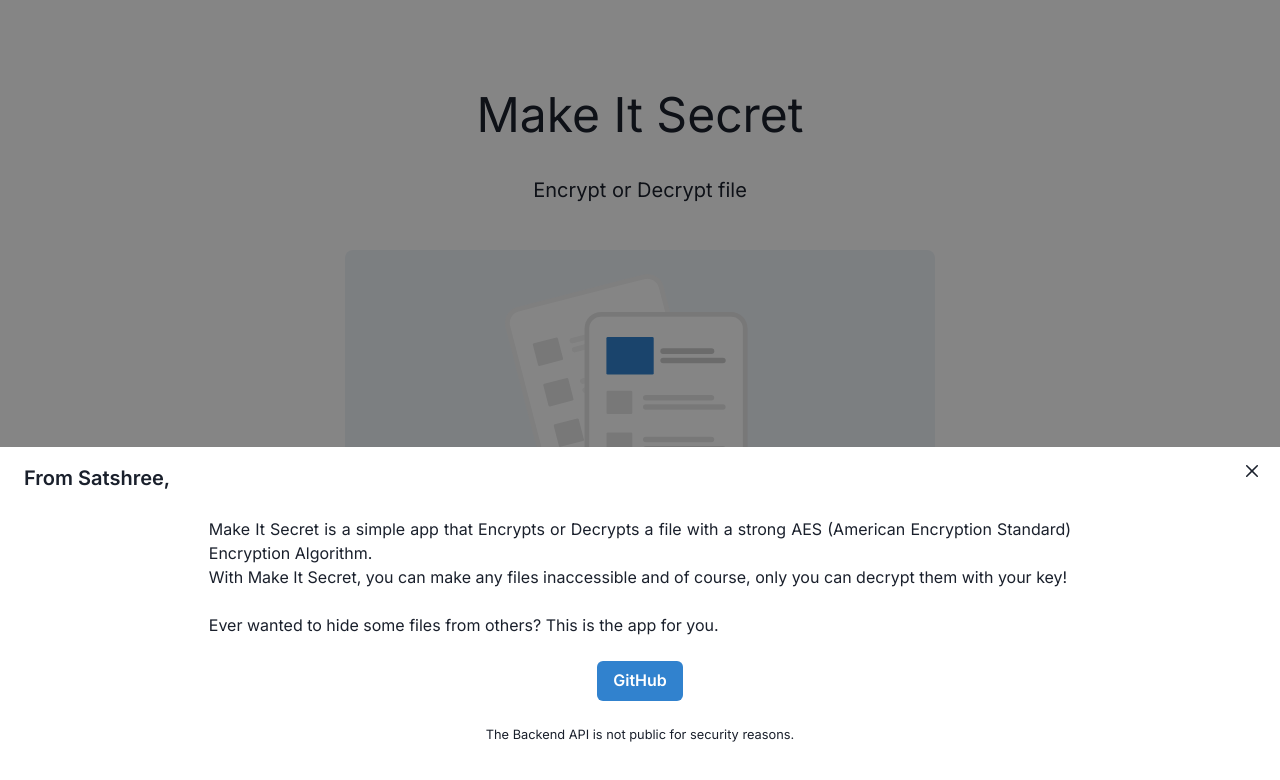
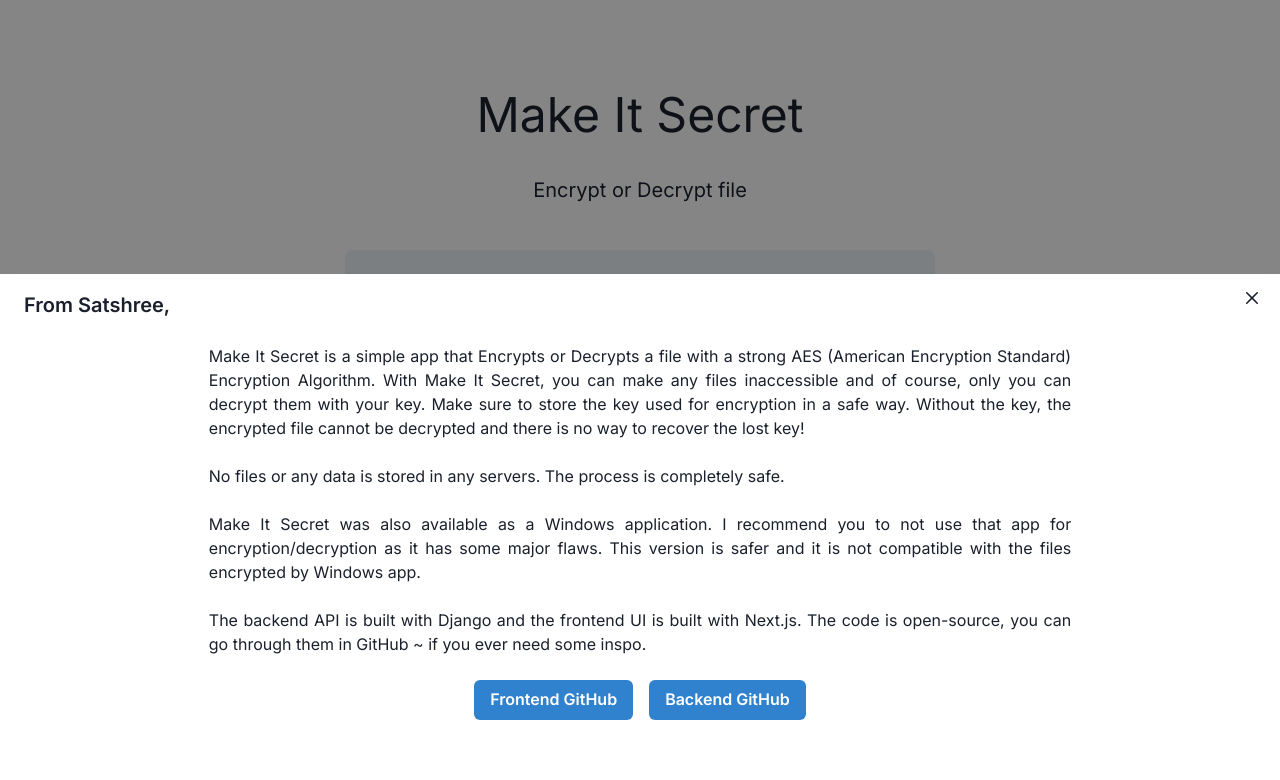
Before and after one commit to satshree/make-it-secret-frontend, a Next.js app: page / in a window 1280 px wide. Both pictures are taken after a click on the button "About Make it Secret". Shown: the top 780 px of the page. Built offline with nearby package versions, Linux system fonts and the light colour scheme; no server answers.

Commit message:
updated about section

```diff
--- a/src/components/AboutDrawer/index.js
+++ b/src/components/AboutDrawer/index.js
@@ -14,6 +14,7 @@ import {
   Link,
   Center,
   Button,
+  HStack,
 } from "@chakra-ui/react";
 
 import Label from "../Label";
@@ -56,16 +57,31 @@ export default class AboutDrawer extends Component {
                   <Label>
                     Make It Secret is a simple app that Encrypts or Decrypts a
                     file with a strong AES (American Encryption Standard)
-                    Encryption Algorithm.
-                  </Label>
-                  <Label>
-                    With Make It Secret, you can make any files inaccessible and
-                    of course, only you can decrypt them with your key!
+                    Encryption Algorithm. With Make It Secret, you can make any
+                    files inaccessible and of course, only you can decrypt them
+                    with your key. Make sure to store the key used for
+                    encryption in a safe way. Without the key, the encrypted
+                    file cannot be decrypted and there is no way to recover the
+                    lost key!
                   </Label>
                   <br />
                   <Label>
-                    Ever wanted to hide some files from others? This is the app
-                    for you.
+                    No files or any data is stored in any servers. The process
+                    is completely safe.
+                  </Label>
+                  <br />
+                  <Label>
+                    Make It Secret was also available as a Windows application.
+                    I recommend you to not use that app for
+                    encryption/decryption as it has some major flaws. This
+                    version is safer and it is not compatible with the files
+                    encrypted by Windows app.
+                  </Label>
+                  <br />
+                  <Label>
+                    The backend API is built with Django and the frontend UI is
+                    built with Next.js. The code is open-source, you can go
+                    through them in GitHub ~ if you ever need some inspo.
                   </Label>
                 </div>
               </Center>
@@ -73,23 +89,26 @@ export default class AboutDrawer extends Component {
             <br />
             <Box>
               <Center>
+                <HStack spacing="1rem">
                   <Link
                     href="https://github.com/satshree/make-it-secret-frontend"
                     isExternal={true}
                   >
                     <Button variant="solid" colorScheme="blue">
-                    GitHub
+                      Frontend GitHub
                     </Button>
                   </Link>
+                  <Link
+                    href="https://github.com/satshree/make-it-secret-api"
+                    isExternal={true}
+                  >
+                    <Button variant="solid" colorScheme="blue">
+                      Backend GitHub
+                    </Button>
+                  </Link>
+                </HStack>
               </Center>
               <br />
-              <Center>
-                <small>
-                  <Label>
-                    The Backend API is not public for security reasons.
-                  </Label>
-                </small>
-              </Center>
             </Box>
           </DrawerBody>
         </DrawerContent>
```
Lines whose indentation alone changed are shown as unchanged.
